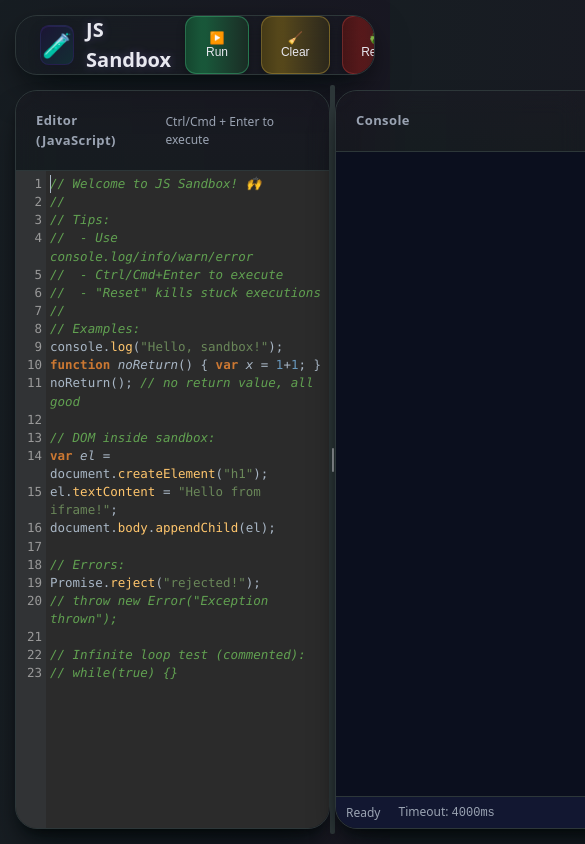
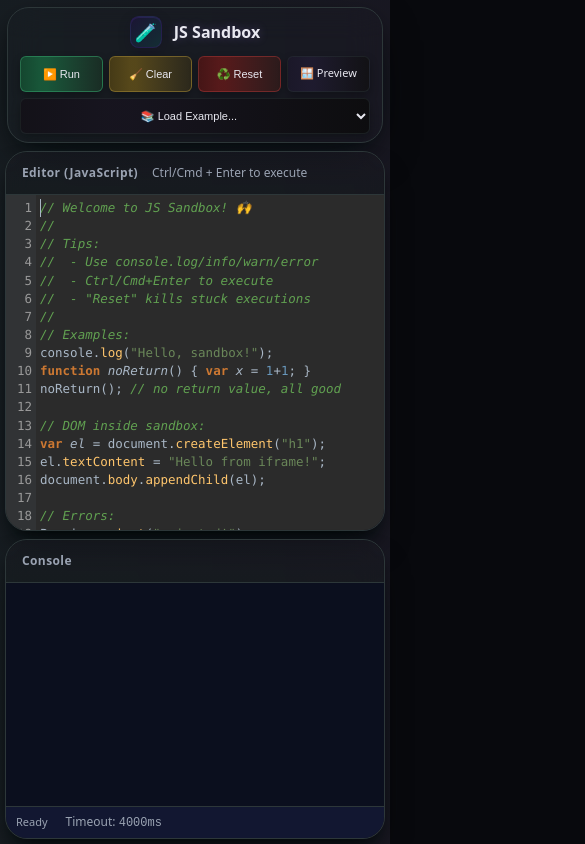
Before and after one commit to guinetik/sandboxjs, a website built with Vite: page index.html in a window 390 px wide. Shown: the top 844 px of the page, 585 px wide, since content can reach past the window. Built offline with nearby package versions, Linux system fonts and the light colour scheme.

Commit message:
making the app mobile friendly

```diff
--- a/src/ui/controller.js
+++ b/src/ui/controller.js
@@ -166,6 +166,9 @@ export class SandboxController {
     // Initialize resizable panes
     this.initializeResizer();
 
+    // Handle responsive layout changes
+    this.setupResponsiveListener();
+
     // Set initial state for preview toggle
     const rightPane = this.elements.app.querySelector('.pane.right');
     if (rightPane && this.elements.previewWrap) {
@@ -182,6 +185,13 @@ export class SandboxController {
    */
   initializeResizer() {
     if (!this.elements.app) return;
+
+    // Skip horizontal resize on mobile
+    const isMobile = window.matchMedia('(max-width: 768px)').matches;
+    if (isMobile) {
+      this.initializeVerticalResize();
+      return;
+    }
 
     // Remove any existing resize handles first
     const existingHandles = this.elements.app.querySelectorAll('.resize-handle, .vertical-resize-handle');
@@ -279,6 +289,23 @@ export class SandboxController {
 
     // Initialize vertical resizing if preview is visible
     this.initializeVerticalResize();
+  }
+
+  /**
+   * Sets up responsive layout listener for orientation/resize changes
+   */
+  setupResponsiveListener() {
+    const mediaQuery = window.matchMedia('(max-width: 768px)');
+
+    const handleResponsiveChange = (e) => {
+      // Reinitialize resizer when switching between mobile/desktop
+      this.initializeResizer();
+    };
+
+    mediaQuery.addListener(handleResponsiveChange);
+
+    // Store reference for cleanup
+    this.responsiveListener = { mediaQuery, handleResponsiveChange };
   }
 
   /**
@@ -605,6 +632,11 @@ export class SandboxController {
       this.verticalResizeHandle.parentNode.removeChild(this.verticalResizeHandle);
     }
 
+    // Cleanup responsive listener
+    if (this.responsiveListener) {
+      this.responsiveListener.mediaQuery.removeListener(this.responsiveListener.handleResponsiveChange);
+    }
+
     this.events.removeAllListeners();
   }
 }
--- a/src/ui/examples-dropdown.js
+++ b/src/ui/examples-dropdown.js
@@ -42,10 +42,10 @@ export class ExamplesDropdown {
       }
     });
 
-    // Insert before the preview button (last element in toolbar)
+    // Insert after the preview button (make examples last in toolbar)
     const previewLabel = this.container.querySelector('label.btn');
     if (previewLabel) {
-      this.container.insertBefore(this.dropdown, previewLabel);
+      this.container.insertBefore(this.dropdown, previewLabel.nextSibling);
     } else {
       this.container.appendChild(this.dropdown);
     }
--- a/src/ui/styles.css
+++ b/src/ui/styles.css
@@ -429,3 +429,133 @@ button:active {
   background: white;
   display: block;
 }
+
+/* Mobile Responsive Layout */
+@media (max-width: 768px) {
+  .app {
+    padding: 5px;
+  }
+
+  .navbar {
+    height: auto;
+    min-height: 50px;
+    margin: 2px 2px 8px 2px;
+    padding: 8px 12px;
+    flex-direction: column;
+    gap: 8px;
+    align-items: stretch;
+  }
+
+  .logo-section {
+    justify-content: center;
+  }
+
+  .app-title {
+    font-size: 16px;
+  }
+
+  .logo-placeholder {
+    width: 32px;
+    height: 32px;
+    font-size: 18px;
+  }
+
+  /* Stack panes vertically instead of side-by-side */
+  .main-content {
+    display: flex;
+    flex-direction: column;
+    gap: 8px;
+    height: calc(100% - 110px);
+  }
+
+  /* Hide horizontal resize handle on mobile */
+  .resize-handle {
+    display: none;
+  }
+
+  .pane {
+    margin: 0;
+    flex: none;
+    min-height: 0;
+  }
+
+  /* Editor pane - fixed height for better UX */
+  .pane:first-child {
+    height: 45vh;
+    min-height: 300px;
+  }
+
+  /* Console/preview pane - takes remaining space */
+  .pane:last-child {
+    flex: 1;
+    min-height: 200px;
+  }
+
+  /* Toolbar adjustments for mobile - 4 buttons + full-width dropdown */
+  .toolbar {
+    display: grid;
+    grid-template-columns: 1fr 1fr 1fr 1fr;
+    grid-template-rows: auto auto;
+    gap: 6px;
+    padding: 0;
+    margin: 0;
+  }
+
+  /* Bigger touch targets for mobile */
+  button, label.btn {
+    padding: 8px 6px;
+    font-size: 11px;
+    min-height: 36px;
+    border-radius: 6px;
+    text-align: center;
+    white-space: nowrap;
+  }
+
+  /* Examples dropdown spans full width on second row */
+  .examples-dropdown {
+    grid-column: 1 / -1;
+    padding: 8px 12px;
+    font-size: 11px;
+    min-height: 36px;
+    border-radius: 6px;
+    text-align: center;
+  }
+
+  /* Console adjustments */
+  .console {
+    padding: 8px;
+    font-size: 12px;
+  }
+
+  /* Status bar */
+  .statusbar {
+    padding: 6px 10px;
+    font-size: 11px;
+  }
+
+  /* Preview adjustments */
+  .preview-head {
+    padding: 8px 10px;
+    font-size: 11px;
+  }
+
+  #sandboxContainer {
+    min-height: 150px;
+  }
+
+  /* Code editor mobile optimizations */
+  .code-editor {
+    padding: 10px;
+    font-size: 14px;
+    line-height: 1.5;
+  }
+
+  /* Header adjustments */
+  header {
+    padding: 12px 16px;
+  }
+
+  header h3 {
+    font-size: 12px;
+  }
+}
```
Also changed, not shown: README.md.
